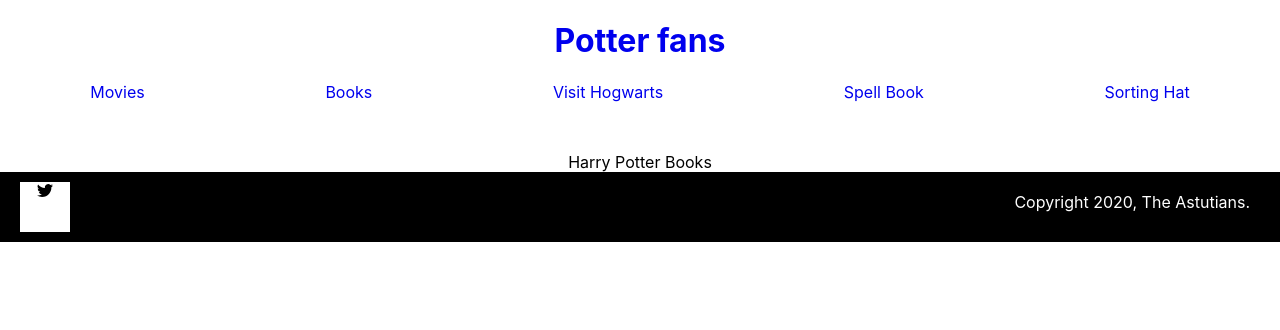
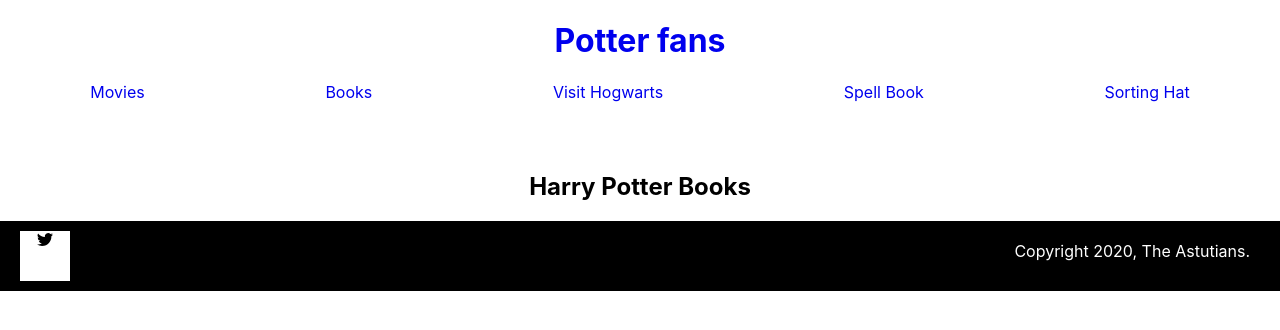
Before and after one commit to TheAstutian/potter-fans, a React (Create React App) app: page /books in a window 1280 px wide. Shown: the top 330 px of the page. Built offline with nearby package versions, Linux system fonts and the light colour scheme.

Commit message:
little changes

```diff
--- a/src/pages/books/bookpage.component.jsx
+++ b/src/pages/books/bookpage.component.jsx
@@ -2,7 +2,7 @@ import React from 'react';
 
 const BookPage = () => (
          <div>
-        Harry Potter Books
+                 <h2>Harry Potter Books</h2>
         </div>
         )
 
```
